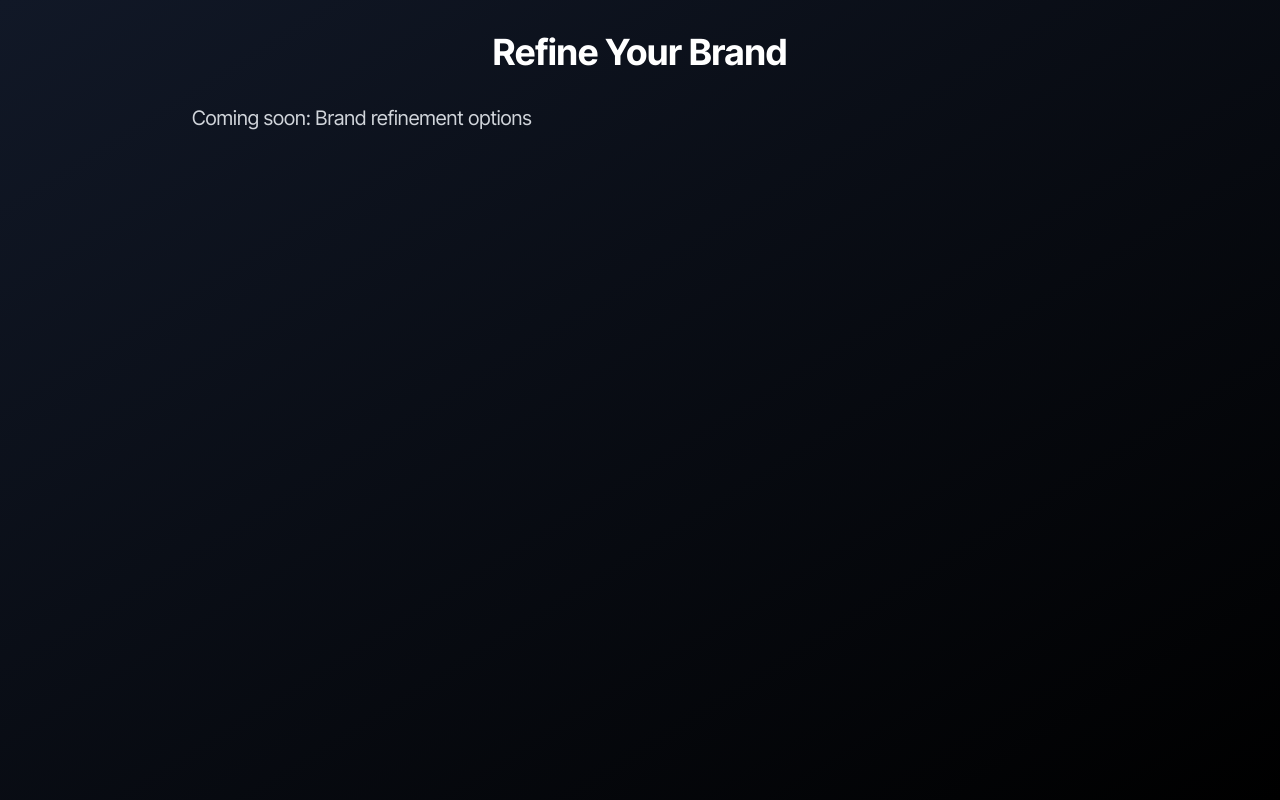
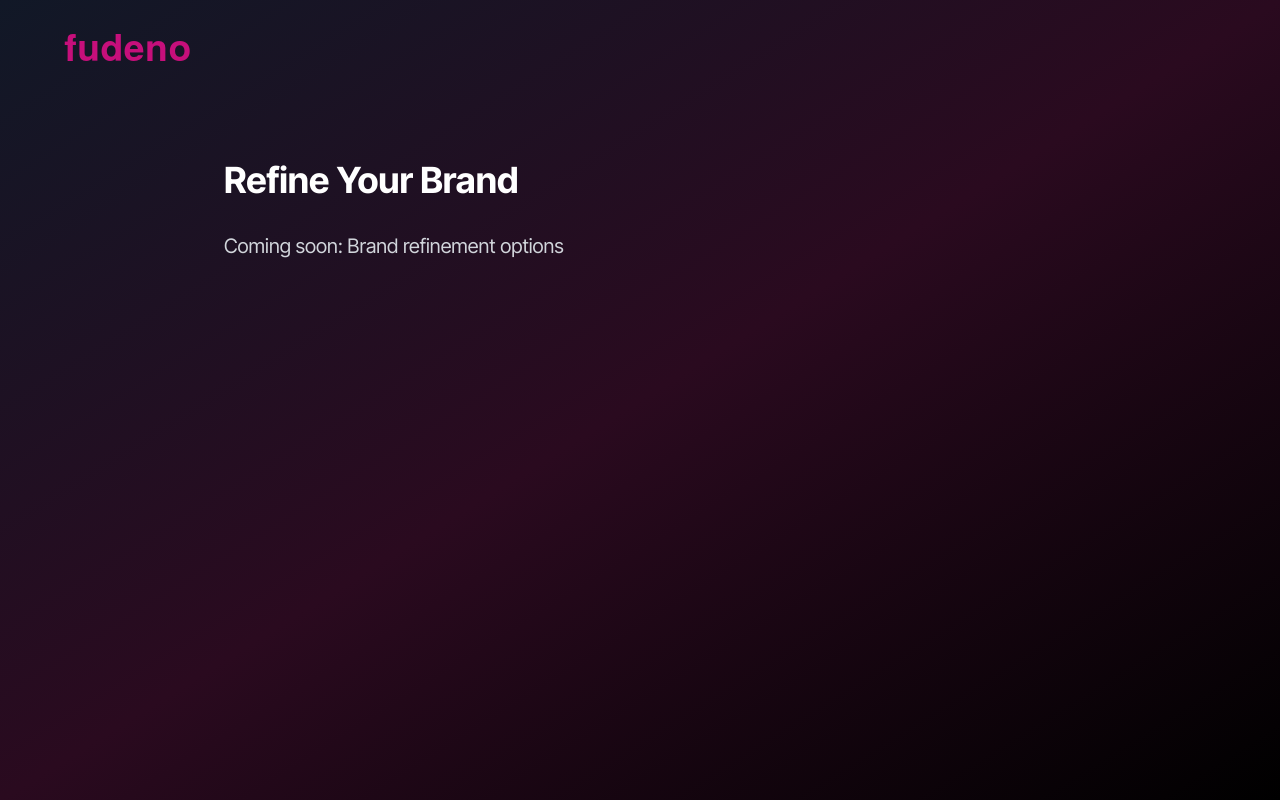
Before and after one commit to takara-ai/fudeno, a Next.js app in the folder frontend/: page /refine in a window 1280 px wide. Built offline with nearby package versions, Linux system fonts and the light colour scheme.

Commit message:
adjust styling

```diff
--- a/frontend/app/refine/page.tsx
+++ b/frontend/app/refine/page.tsx
@@ -1,13 +1,28 @@
 "use client";
+
+import Image from "next/image";
 
 export default function RefinePage() {
   return (
-    <main className="flex min-h-screen flex-col items-center justify-start p-8 bg-gradient-to-br from-gray-900 to-black text-white">
-      <h1 className="text-4xl font-bold mb-8">Refine Your Brand</h1>
-      <div className="max-w-4xl w-full">
-        <p className="text-xl text-gray-300">
-          Coming soon: Brand refinement options
-        </p>
+    <main className="flex min-h-screen flex-col items-center bg-gradient-to-br from-gray-900 via-[#2A0A1F] to-black text-white">
+      {/* Logo */}
+      <div className="fixed top-6 left-12 z-50">
+        <Image
+          src="/logo.svg"
+          alt="Fudeno Logo"
+          width={160}
+          height={50}
+          className="hover:scale-105 transition-transform duration-300"
+        />
+      </div>
+
+      <div className="max-w-4xl w-full mt-32 p-8">
+        <h1 className="text-4xl font-bold mb-8">Refine Your Brand</h1>
+        <div className="w-full">
+          <p className="text-xl text-gray-300">
+            Coming soon: Brand refinement options
+          </p>
+        </div>
       </div>
     </main>
   );
--- a/frontend/app/result/page.tsx
+++ b/frontend/app/result/page.tsx
@@ -1,13 +1,28 @@
 "use client";
+
+import Image from "next/image";
 
 export default function ResultPage() {
   return (
-    <main className="flex min-h-screen flex-col items-center justify-start p-8 bg-gradient-to-br from-gray-900 to-black text-white">
-      <h1 className="text-4xl font-bold mb-8">Your Brand Assets</h1>
-      <div className="max-w-4xl w-full">
-        <p className="text-xl text-gray-300">
-          Coming soon: Your generated brand assets
-        </p>
+    <main className="flex min-h-screen flex-col items-center bg-gradient-to-br from-gray-900 via-[#2A0A1F] to-black text-white">
+      {/* Logo */}
+      <div className="fixed top-6 left-12 z-50">
+        <Image
+          src="/logo.svg"
+          alt="Fudeno Logo"
+          width={160}
+          height={50}
+          className="hover:scale-105 transition-transform duration-300"
+        />
+      </div>
+
+      <div className="max-w-4xl w-full mt-32 p-8">
+        <h1 className="text-4xl font-bold mb-8">Your Brand Assets</h1>
+        <div className="w-full">
+          <p className="text-xl text-gray-300">
+            Coming soon: Your generated brand assets
+          </p>
+        </div>
       </div>
     </main>
   );
```
